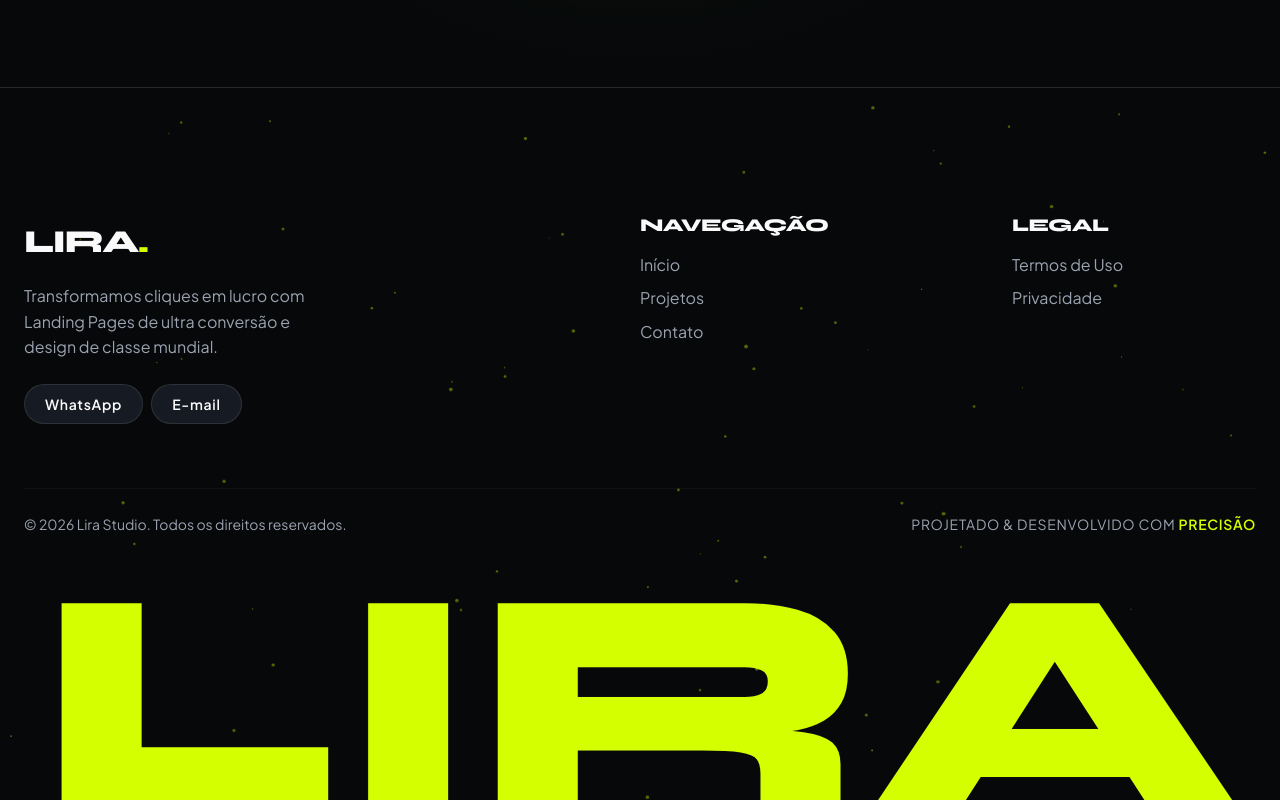
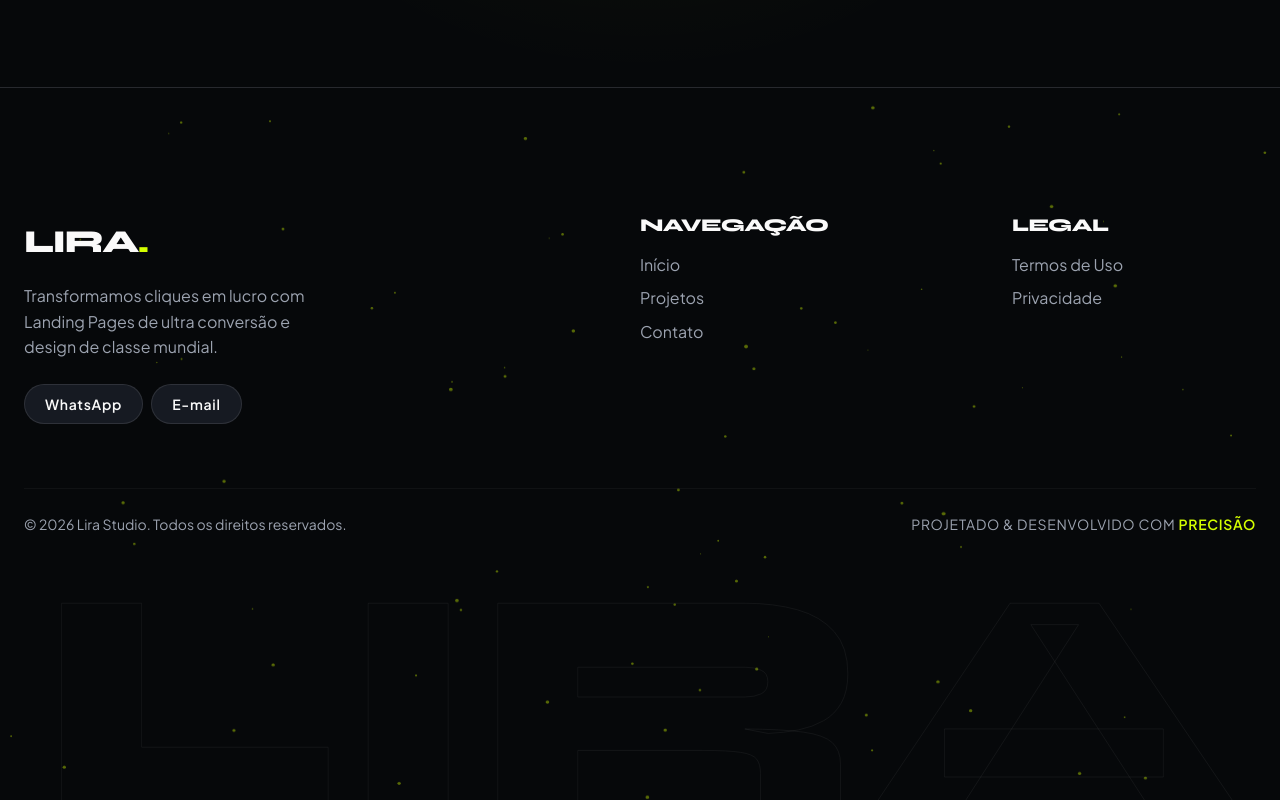
Before and after one commit to mateusoliveiradev1/lira, a React (Vite) app: page / in a window 1280 px wide. Shown: the part 5493-6293 px from the top of the page. Built offline with nearby package versions, Linux system fonts and the light colour scheme.

Commit message:
feat(premium): footer LIRA mega text com Spotlight mouse tracker

```diff
--- a/src/components/Footer.jsx
+++ b/src/components/Footer.jsx
@@ -1,22 +1,39 @@
-import { useRef } from 'react';
+import { useRef, useState } from 'react';
 import { Link } from 'react-router-dom';
 import { ArrowUpRight } from 'lucide-react';
-import { motion, useScroll, useTransform } from 'framer-motion';
 import MagneticButton from './MagneticButton';
 import FooterCanvas from './FooterCanvas';
 
 export default function Footer() {
   const footerRef = useRef(null);
-  const { scrollYProgress } = useScroll({
-    target: footerRef,
-    offset: ["start end", "end end"]
-  });
+  const [mousePos, setMousePos] = useState({ x: -1000, y: -1000 }); // Começa fora da tela
 
-  // O texto começa clipado no topo (invisível) e vai revelando até baixo conforme o scroll avança.
-  const clipHeight = useTransform(scrollYProgress, [0, 1], ["0%", "100%"]);
+  const handleMouseMove = (e) => {
+    if (!footerRef.current) return;
+    const rect = footerRef.current.getBoundingClientRect();
+    setMousePos({
+      x: e.clientX - rect.left,
+      y: e.clientY - rect.top
+    });
+  };
+
+  const handleMouseLeave = () => {
+    setMousePos({ x: -1000, y: -1000 }); // Esconde a luz quando tira o mouse
+  };
 
   return (
-    <footer ref={footerRef} className="footer section" style={{ position: 'relative', overflow: 'hidden' }}>
+    <footer
+      ref={footerRef}
+      className="footer section"
+      style={{
+        position: 'relative',
+        overflow: 'hidden',
+        '--mouse-x': `${mousePos.x}px`,
+        '--mouse-y': `${mousePos.y}px`
+      }}
+      onMouseMove={handleMouseMove}
+      onMouseLeave={handleMouseLeave}
+    >
       <FooterCanvas />
       <div className="container" style={{ position: 'relative', zIndex: 1 }}>
         <div className="footer-grid">
@@ -59,15 +76,12 @@ export default function Footer() {
         </div>
       </div>
 
-      {/* Mega Typography at the bottom (Scroll Fill) */}
+      {/* Mega Typography at the bottom (Spotlight Fill) */}
       <div className="footer-mega-text" aria-hidden="true" data-text="LIRA">
         <span className="footer-mega-text-outline">LIRA</span>
-        <motion.span
-          className="footer-mega-text-fill"
-          style={{ height: clipHeight }}
-        >
+        <span className="footer-mega-text-fill">
           LIRA
-        </motion.span>
+        </span>
       </div>
     </footer>
   );
--- a/src/index.css
+++ b/src/index.css
@@ -744,10 +744,14 @@ h1, h2, h3, h4, .h2-reveal {
   left: 0;
   width: 100%;
   color: var(--accent-primary);
-  overflow: hidden;
   display: flex;
   justify-content: center;
-  align-items: flex-end; /* Para ancorar embaixo e subir */
+  align-items: flex-end;
+  /* O pulo do gato: Spotlight Effect */
+  -webkit-mask-image: radial-gradient(circle 350px at var(--mouse-x, -1000px) var(--mouse-y, -1000px), black 0%, transparent 100%);
+  mask-image: radial-gradient(circle 350px at var(--mouse-x, -1000px) var(--mouse-y, -1000px), black 0%, transparent 100%);
+  pointer-events: none; /* Deixa o mouse passar pra baixo */
+  transition: mask-image 0.1s ease-out, -webkit-mask-image 0.1s ease-out;
 }
 
 /* ===================== Floating Action Button ===================== */
```
